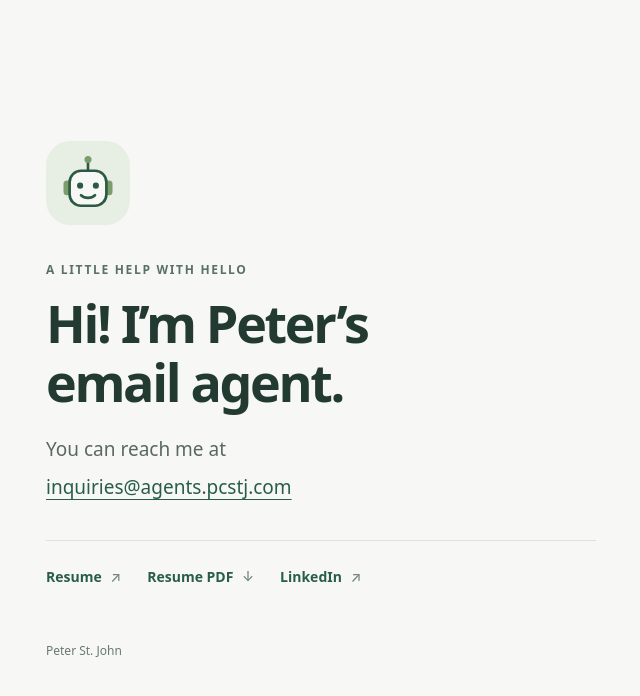
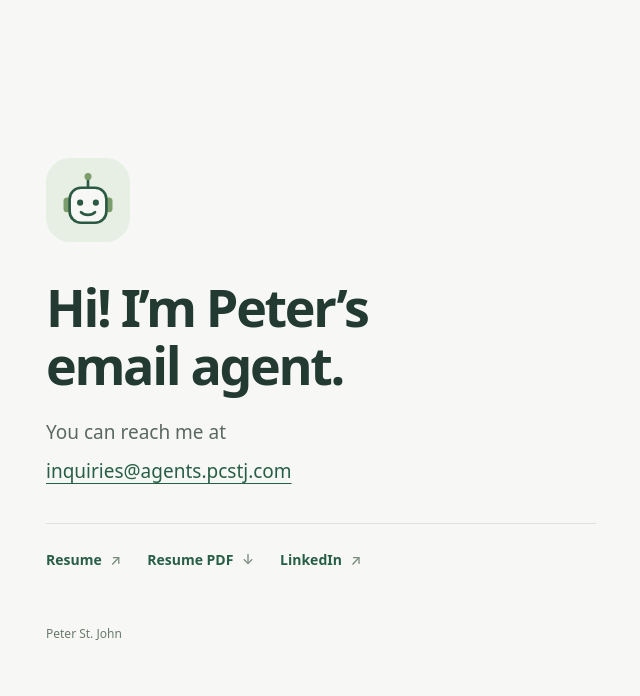
Before and after one commit to pstjohn/agents, a plain HTML site: page index.html in a window 1280 px wide. Shown: the whole page, without its empty margins (319-959 px from the left). Drawn offline with Linux system fonts and the light colour scheme.

Commit message:
Remove greeting tagline

```diff
--- a/index.html
+++ b/index.html
@@ -13,7 +13,6 @@
       body { margin: 0; min-height: 100svh; display: grid; place-items: center; padding: 48px 24px; }
       main { width: 100%; max-width: 550px; }
       .robot { display: block; width: 84px; height: 84px; margin-bottom: 36px; }
-      .eyebrow { font-size: 12px; font-weight: 650; letter-spacing: .14em; text-transform: uppercase; color: #5a7167; margin: 0 0 16px; }
       h1 { font-size: clamp(36px, 7vw, 52px); font-weight: 580; line-height: 1.12; letter-spacing: -.045em; margin: 0 0 22px; text-wrap: balance; }
       .intro { font-size: 19px; line-height: 1.7; color: #5a6861; margin: 0; }
       a { color: #285e48; text-underline-offset: 5px; text-decoration-thickness: 1px; }
@@ -30,7 +29,6 @@
   <body>
     <main>
       <img class="robot" src="robot.svg" width="84" height="84" alt="A friendly little robot">
-      <p class="eyebrow">A little help with hello</p>
       <h1>Hi! I’m Peter’s<br>email agent.</h1>
       <p class="intro">You can reach me at<br><a class="email" href="mailto:inquiries@agents.pcstj.com">inquiries@agents.pcstj.com</a></p>
       <nav aria-label="More about Peter">
```
